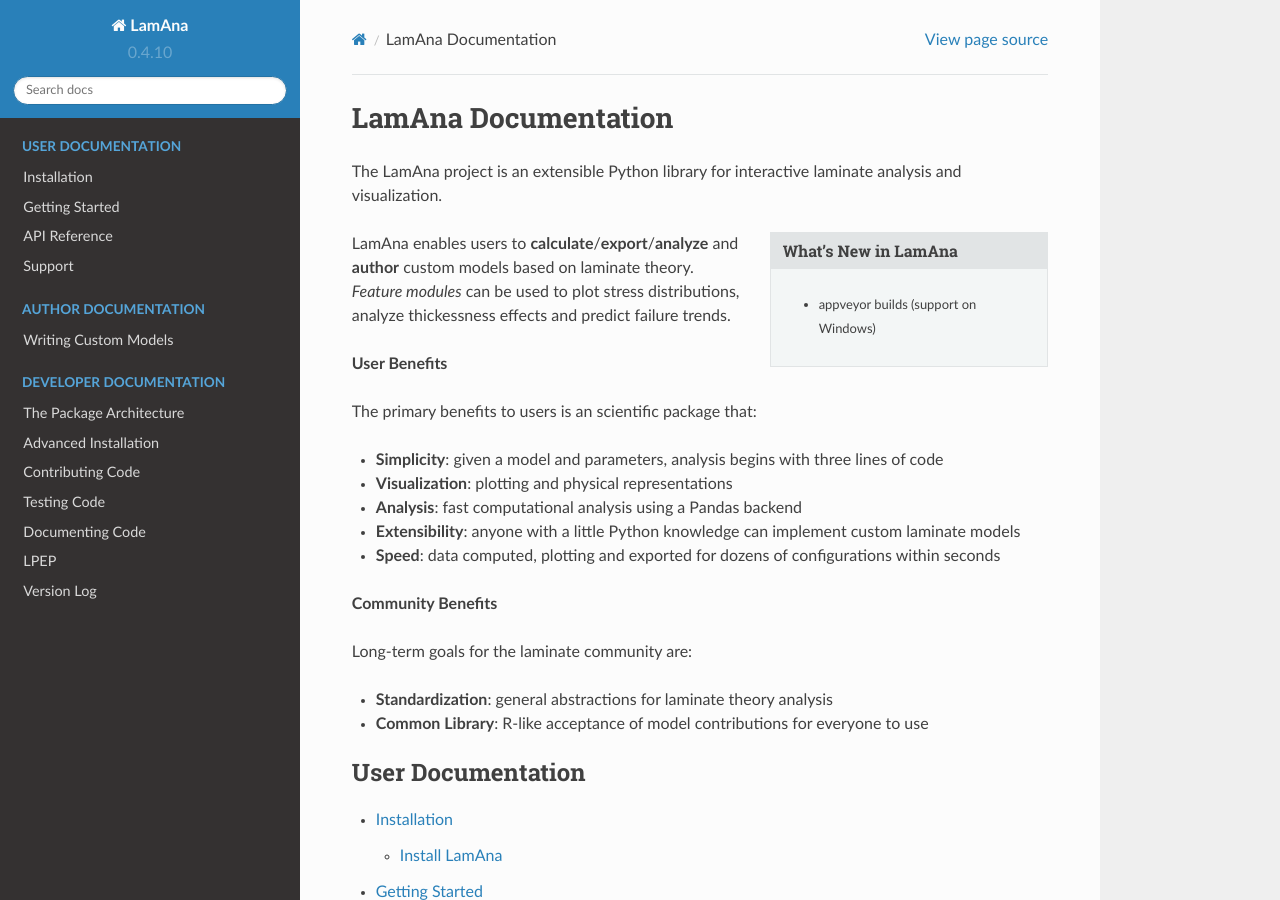
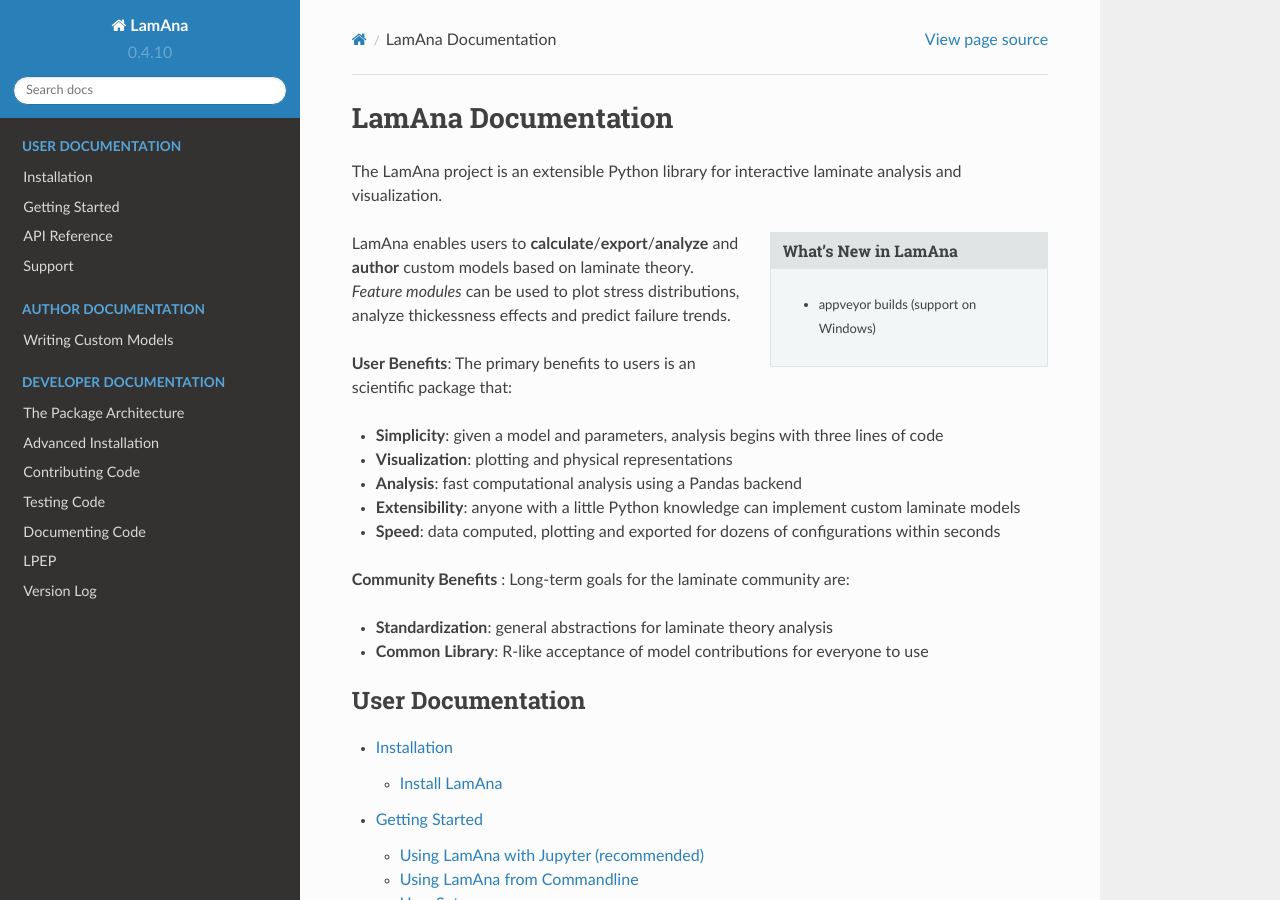
Before and after one commit to par2/lamana, a Sphinx documentation site: the page built from docs/index.rst, in a window 1280 px wide and 900 px high. Built offline with Sphinx 7.4.7 and the Read the Docs theme 2.0.0, drawn with Linux system fonts in a browser that asks for light colours; pages that are not in the unit, such as notebooks, are missing from menus.

```diff
--- a/docs/index.rst
+++ b/docs/index.rst
@@ -20,9 +20,7 @@ used to plot stress distributions, analyze thickessness effects and
 predict failure trends.
 
 
-**User Benefits**
-
-The primary benefits to users is an scientific package that:
+**User Benefits**: The primary benefits to users is an scientific package that:
 
 -  **Simplicity**: given a model and parameters, analysis begins with
    three lines of code
@@ -34,14 +32,13 @@ The primary benefits to users is an scientific package that:
    configurations within seconds
 
 
-**Community Benefits**
-
-Long-term goals for the laminate community are:
+**Community Benefits** : Long-term goals for the laminate community are:
 
 -  **Standardization**: general abstractions for laminate theory
    analysis
 -  **Common Library**: R-like acceptance of model contributions for
    everyone to use
+
 
 
 .. toctree::
```
